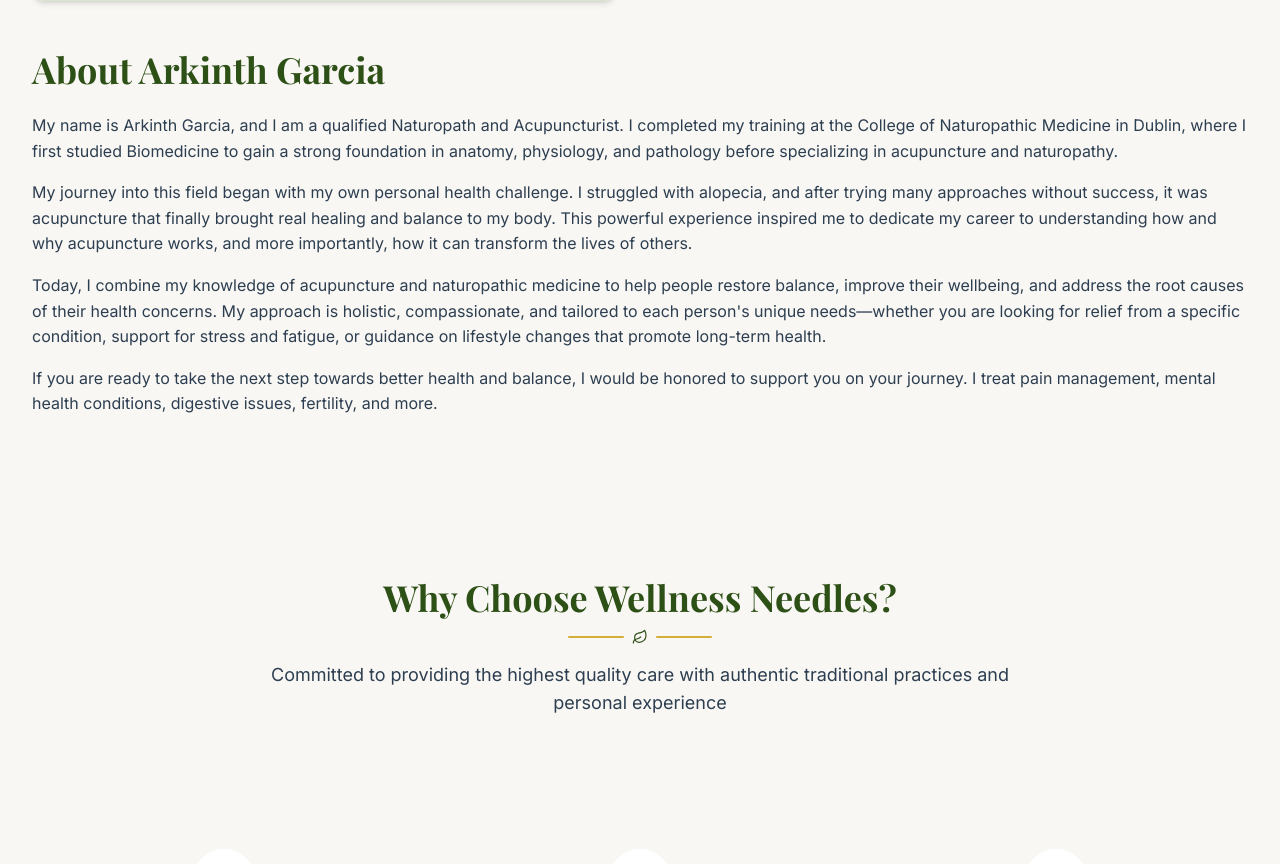
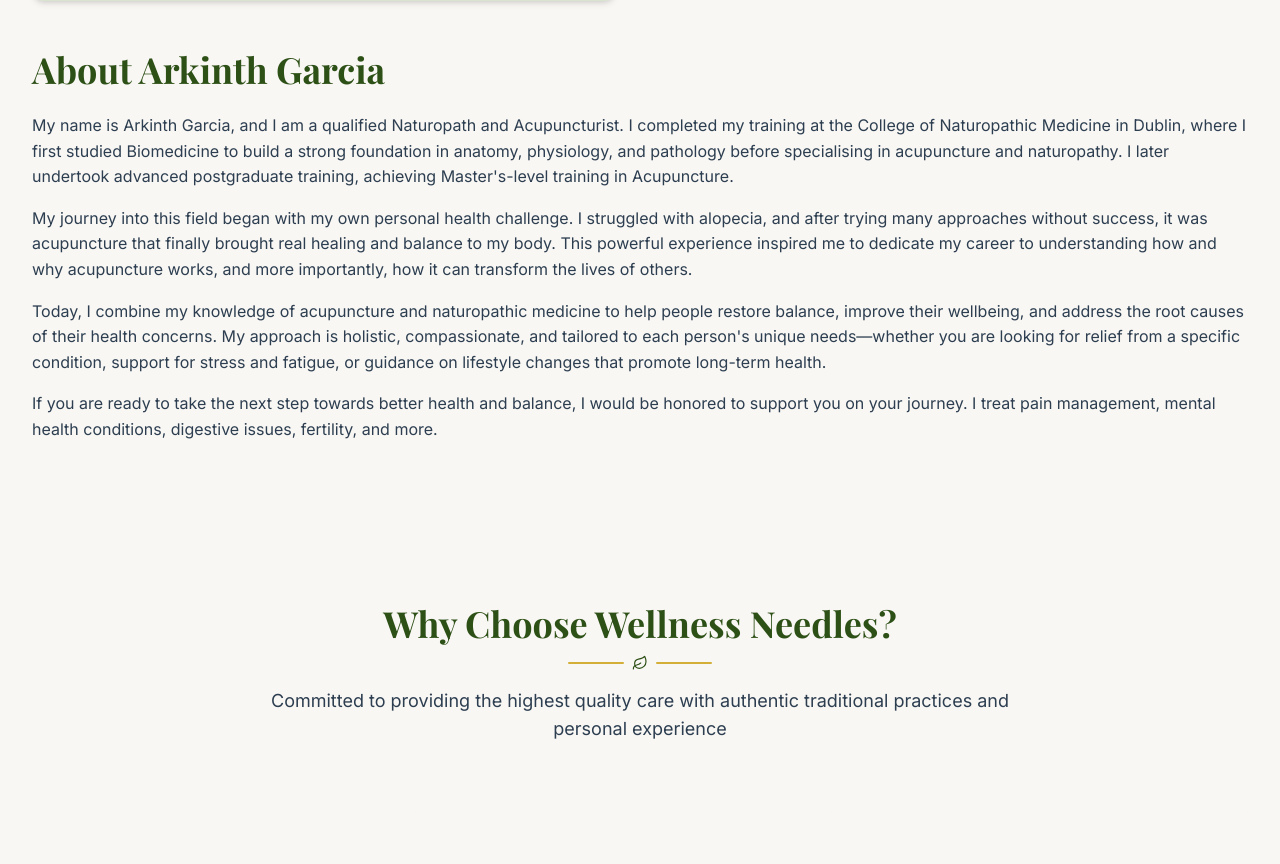
Before and after one commit to hbacalso1229/wellness-needles, a Next.js app: page /about in a window 1280 px wide. Shown: the part 875-1739 px from the top of the page. Built offline with nearby package versions, Linux system fonts and the light colour scheme; no server answers.

Commit message:
Update About bio with Master’s-level acupuncture training.
Refresh Arkinth Garcia’s story copy and keep the invitation to book closing paragraph.

```diff
--- a/src/app/about/page.tsx
+++ b/src/app/about/page.tsx
@@ -186,10 +186,11 @@
             </h2>
             <div className="space-y-4 text-secondary">
               <p>
-                My name is Arkinth Garcia, and I am a qualified Naturopath and Acupuncturist.
-                I completed my training at the College of Naturopathic Medicine in Dublin, where
-                I first studied Biomedicine to gain a strong foundation in anatomy, physiology,
-                and pathology before specializing in acupuncture and naturopathy.
+                My name is Arkinth Garcia, and I am a qualified Naturopath and Acupuncturist. I
+                completed my training at the College of Naturopathic Medicine in Dublin, where I
+                first studied Biomedicine to build a strong foundation in anatomy, physiology, and
+                pathology before specialising in acupuncture and naturopathy. I later undertook
+                advanced postgraduate training, achieving Master&apos;s-level training in Acupuncture.
               </p>
               <p>
                 My journey into this field began with my own personal health challenge. I struggled
@@ -201,14 +202,15 @@
               <p>
                 Today, I combine my knowledge of acupuncture and naturopathic medicine to help people
                 restore balance, improve their wellbeing, and address the root causes of their health
-                concerns. My approach is holistic, compassionate, and tailored to each person&apos;s unique
-                needs—whether you are looking for relief from a specific condition, support for stress
-                and fatigue, or guidance on lifestyle changes that promote long-term health.
+                concerns. My approach is holistic, compassionate, and tailored to each person&apos;s
+                unique needs—whether you are looking for relief from a specific condition, support
+                for stress and fatigue, or guidance on lifestyle changes that promote long-term
+                health.
               </p>
               <p>
                 If you are ready to take the next step towards better health and balance, I would be
-                honored to support you on your journey. I treat pain management, mental health conditions,
-                digestive issues, fertility, and more.
+                honored to support you on your journey. I treat pain management, mental health
+                conditions, digestive issues, fertility, and more.
               </p>
             </div>
           </div>
```
